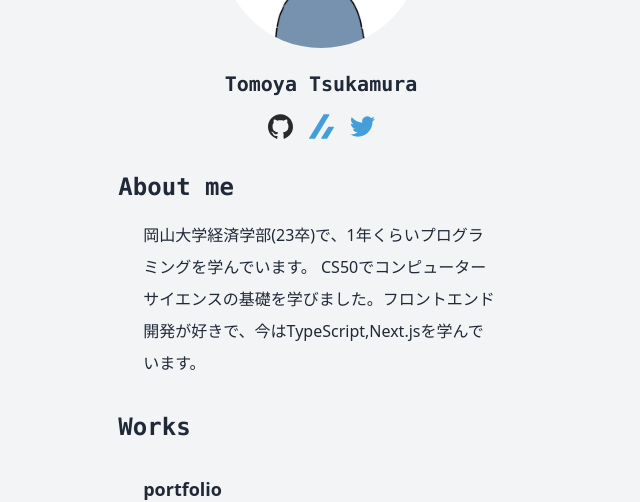
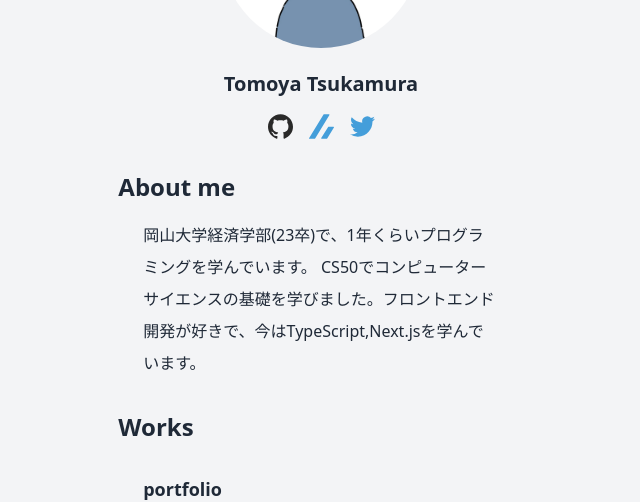
Before and after one commit to tsux-ssbu/jamstack-blog, a Next.js app: page / in a window 1280 px wide. Shown: the part 264-766 px from the top of the page, without its empty margins (319-959 px from the left). Built offline with nearby package versions, Linux system fonts and the light colour scheme.

Commit message:
💄 font-mono引退

```diff
--- a/src/components/About/index.jsx
+++ b/src/components/About/index.jsx
@@ -1,7 +1,7 @@
 export const About = () => {
   return (
     <div className="flex flex-col justify-center items-center mt-8">
-      <h1 className="self-start ml-0 font-mono md:ml-16">About me</h1>
+      <h1 className="self-start ml-0 md:ml-16">About me</h1>
       <div className="mt-4 w-11/12 md:w-8/12">
         <p>
           岡山大学経済学部(23卒)で、1年くらいプログラミングを学んでいます。
--- a/src/components/Header/index.jsx
+++ b/src/components/Header/index.jsx
@@ -3,7 +3,7 @@ import Link from "next/link";
 export const Header = () => {
   return (
     <header className="flex justify-between p-4 h-12 leading-10 md:p-12">
-      <h1 className="font-mono">
+      <h1>
         <Link href="/">
           <a>TOMOYA</a>
         </Link>
--- a/src/components/Profile/index.jsx
+++ b/src/components/Profile/index.jsx
@@ -30,7 +30,7 @@ export const Profile = () => {
           className="rounded-full"
         />
       </div>
-      <h2 className="font-mono">Tomoya Tsukamura</h2>
+      <h2>Tomoya Tsukamura</h2>
       <div className="flex flex-row mt-4 space-x-4">
         {ICONS.map((item) => {
           return (
--- a/src/components/Works/index.jsx
+++ b/src/components/Works/index.jsx
@@ -42,7 +42,7 @@ const PRODUCT_ITEMS = [
 export const Works = () => {
   return (
     <div className="flex flex-col justify-center items-center mt-8">
-      <h1 className="self-start font-mono md:ml-16">Works</h1>
+      <h1 className="self-start md:ml-16">Works</h1>
       <div className="w-11/12 md:w-8/12">
         {PRODUCT_ITEMS.map((product) => {
           return (
```
